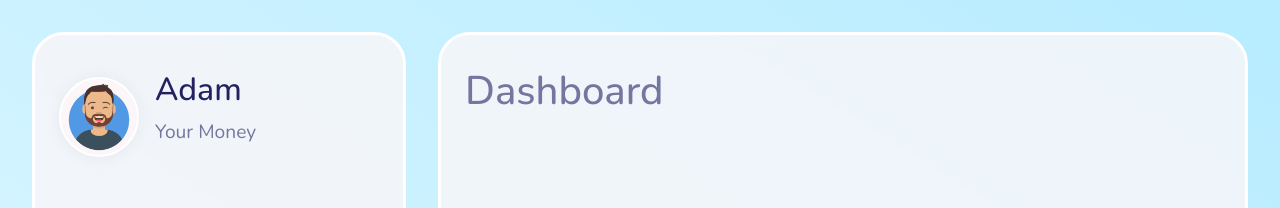
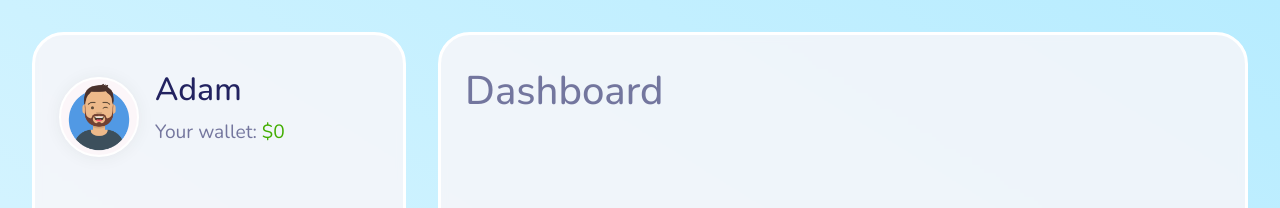
Before and after one commit to AntWalach/FamilyWallet, a React (Vite) app in the folder Frontend/familyWallet/: page / in a window 1280 px wide. Shown: the top 208 px of the page. Built offline with nearby package versions, Linux system fonts and the light colour scheme; no server answers.

Commit message:
[new] current wallet value

```diff
--- a/Frontend/familyWallet/src/Components/Form/FormExpenses.jsx
+++ b/Frontend/familyWallet/src/Components/Form/FormExpenses.jsx
@@ -80,7 +80,7 @@ function FormExpenses(){
             <div className={`${layouts.submitBtn}`}>
                 <button className={`${layouts.buttonSubmit}`}>
                     Add Expense
-                    <i class="fa-solid fa-heart-crack mx-2"></i>
+                    <i className="fa-solid fa-heart-crack mx-2"></i>
                 </button>
             </div>
         </form>
--- a/Frontend/familyWallet/src/Components/Navigation/Navigation.jsx
+++ b/Frontend/familyWallet/src/Components/Navigation/Navigation.jsx
@@ -1,18 +1,26 @@
-import React, { useState } from 'react'
+import React, { useState, useEffect } from 'react'
 import layouts from "../../styles/layouts.module.css";
 import { menuItems } from '../../utils/menuItems';
 import { signout } from '../../utils/icons';
-import avatar from '../../images/avatar.png'
+import avatar from '../../images/avatar.png';
+import { useGlobalContext } from '../../context/globalContext';
 
 
 function Navigation({active, setActive}){
+    const {getExpenses, getIncomes, totalMoney} = useGlobalContext()
+    useEffect(()=> {
+        getExpenses()
+        getIncomes()
+    }, [])
+    const money = totalMoney();
+    const moneyColor = money >= 0 ? 'var(--primary-green)' : 'var(--delete-red)';
     return(
         <div className={`${layouts.navigationStyled}`}>
             <div className={`${layouts.userContainer}`}>
                 <img src={avatar} alt='avatar'/>
                 <div className={`${layouts.userText}`}>
                     <h2>Adam</h2>
-                    <p>Your Money</p>
+                    <p>Your wallet: <span style={{ color: moneyColor }}>${Math.abs(money)}</span></p>
                 </div>
             </div>
             <ul className={`${layouts.menuItems}`}>
--- a/Frontend/familyWallet/src/context/globalContext.jsx
+++ b/Frontend/familyWallet/src/context/globalContext.jsx
@@ -67,6 +67,20 @@ export const GlobalProvider = ({children}) => {
         return totalExpense;
     }
 
+
+    //Other
+    const totalMoney = () => {
+        let totalMoney = 0;
+        incomes.forEach((income) => {
+            totalMoney += income.amount;
+        })
+        expenses.forEach((expense) => {
+            totalMoney -= expense.amount;
+        })
+
+        return totalMoney;
+    }
+
     return(
         <GlobalContext.Provider value={{
             addIncome,
@@ -79,6 +93,7 @@ export const GlobalProvider = ({children}) => {
             expenses,
             deleteExpense,
             totalExpense,
+            totalMoney,
         }}>
             {children}
         </GlobalContext.Provider>
--- a/Frontend/familyWallet/src/styles/layouts.module.css
+++ b/Frontend/familyWallet/src/styles/layouts.module.css
@@ -237,7 +237,7 @@
 }
 
 .totalIncomeAmount{
-    color: #0ea20b;
+    color: var(--primary-green);
 }
 
 .totalExpenseAmount{
```
